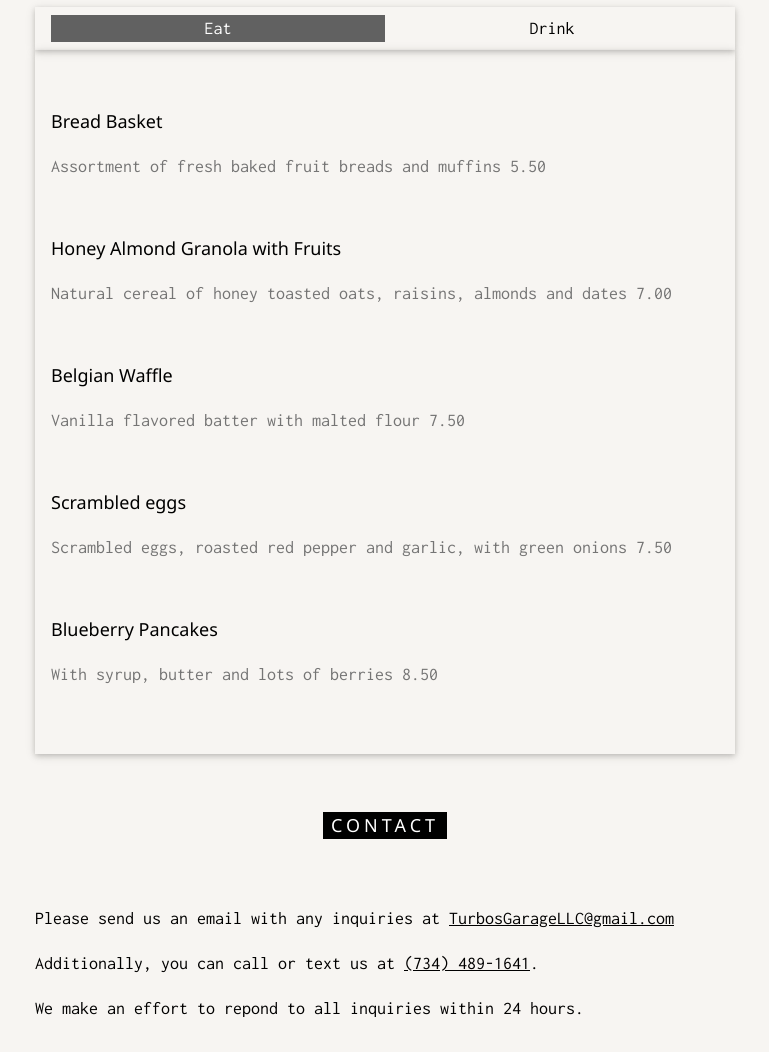
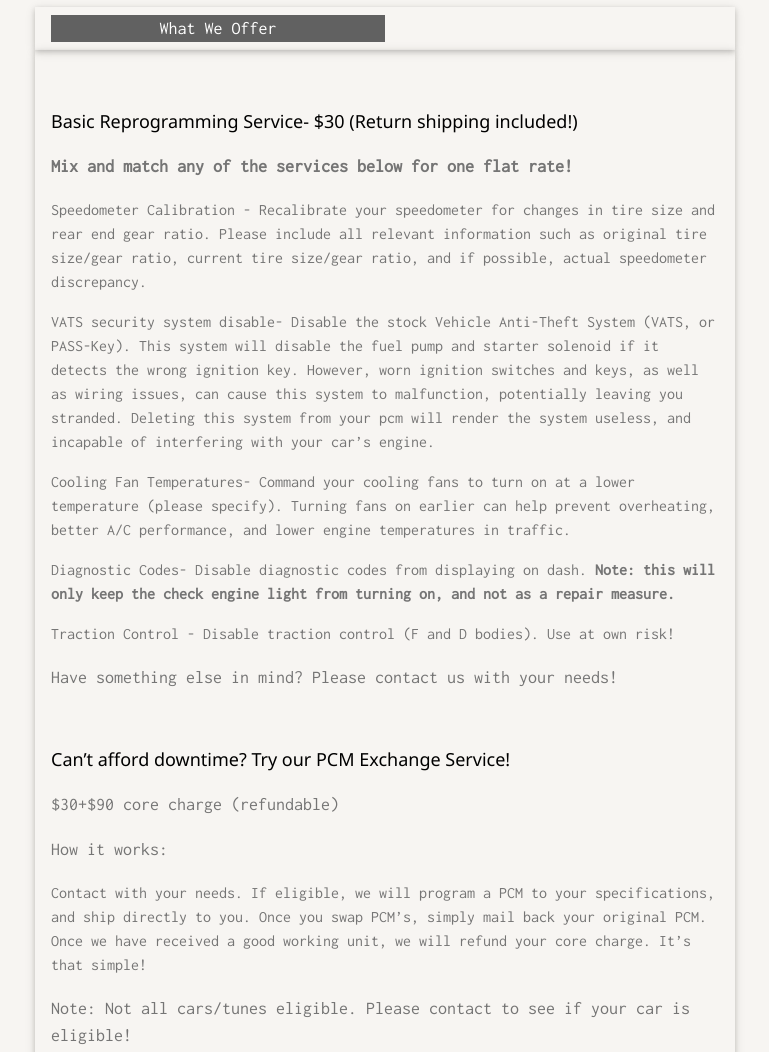
Before and after one commit to cmarzari/turbosgarage, a plain HTML site: page index.html in a window 1280 px wide. Shown: the part 1163-2215 px from the top of the page, without its empty margins (255-1024 px from the left). Drawn offline with nearby package versions, Linux system fonts and the light colour scheme.

Commit message:
ready for seployment

```diff
--- a/index.html
+++ b/index.html
@@ -32,6 +32,10 @@ body, html {
     background: black;
     padding: 10px;
 }
+
+.smaller{
+    font-size: 16px;
+}
 </style>
 <body>
 
@@ -56,7 +60,7 @@ body, html {
 <!-- Header with image -->
 <header class="bgimg w3-display-container w3-grayscale-min" id="home">
   <div class="w3-display-bottomleft w3-center w3-padding-large w3-hide-small">
-    <span class="w3-tag">Manchester, MI</span>
+    <span class="w3-tag">Based in Manchester, MI</span>
   </div>
   <div class="w3-display-middle w3-center">
     <span class="w3-text blue" style="font-size:120px">Turbo's<br>Garage</span>
@@ -90,31 +94,37 @@ body, html {
 
     <div class="w3-row w3-center w3-card w3-padding">
       <a href="javascript:void(0)" onclick="openMenu(event, 'Eat');" id="myLink">
-        <div class="w3-col s6 tablink">Eat</div>
+        <div class="w3-col s6 tablink">What We Offer</div>
       </a>
-      <a href="javascript:void(0)" onclick="openMenu(event, 'Drinks');">
+      <!-- <a href="javascript:void(0)" onclick="openMenu(event, 'Drinks');">
         <div class="w3-col s6 tablink">Drink</div>
-      </a>
+      </a> -->
     </div>
 
     <div id="Eat" class="w3-container menu w3-padding-48 w3-card">
-      <h5>Bread Basket</h5>
-      <p class="w3-text-grey">Assortment of fresh baked fruit breads and muffins 5.50</p><br>
+      <h5>Basic Reprogramming Service- $30 (Return shipping included!)</h5>
+      <p class="w3-text-grey"><b>Mix and match any of the services below for one flat rate!</b></p>
+      <p class="w3-text-grey smaller">Speedometer Calibration - Recalibrate your speedometer for changes in tire size and rear end gear ratio. Please include all relevant information such as original tire size/gear ratio, current tire size/gear ratio, and if possible, actual speedometer discrepancy. </p>
+      <p class="w3-text-grey smaller">VATS security system disable- Disable the stock Vehicle Anti-Theft System (VATS, or PASS-Key). This system will disable the fuel pump and starter solenoid if it detects the wrong ignition key. However, worn ignition switches and keys, as well as wiring issues, can cause this system to malfunction, potentially leaving you stranded. Deleting this system from your pcm will render the system useless, and incapable of interfering with your car’s engine. </p>
+      <p class="w3-text-grey smaller">Cooling Fan Temperatures- Command your cooling fans to turn on at a lower temperature (please specify). Turning fans on earlier can help prevent overheating, better A/C performance, and lower engine temperatures in traffic. </p>
+      <p class="w3-text-grey smaller">Diagnostic Codes- Disable diagnostic codes from displaying on dash. <b> Note: this will only keep the check engine light from turning on, and not as a repair measure. </b></p>
+      <p class="w3-text-grey smaller">Traction Control - Disable traction control (F and D bodies). Use at own risk!</p>
+      <p class="w3-text-grey">Have something else in mind? Please contact us with your needs!</p> <br>
 
-      <h5>Honey Almond Granola with Fruits</h5>
-      <p class="w3-text-grey">Natural cereal of honey toasted oats, raisins, almonds and dates 7.00</p><br>
+      <h5>Can’t afford downtime? Try our PCM Exchange Service!</h5>
+      <p class="w3-text-grey">$30+$90 core charge (refundable)</p>
+      <p class="w3-text-grey">How it works:</p>
+      <p class="w3-text-grey smaller">Contact with your needs. If eligible, we will program a PCM to your specifications, and ship directly to you. Once you swap PCM’s, simply mail back your original PCM. Once we have received a good working unit, we will refund your core charge. It’s that simple!</p>
+      <p class="w3-text-grey">Note: Not all cars/tunes eligible. Please contact to see if your car is eligible!</p><br>
 
-      <h5>Belgian Waffle</h5>
-      <p class="w3-text-grey">Vanilla flavored batter with malted flour 7.50</p><br>
+      <h5>Shipping</h5>
+      <p class="w3-text-grey">Customer is responsible for shipping costs to our facility. Return shipping is included in your programming price (Continental US only)!</p><br>
 
-      <h5>Scrambled eggs</h5>
-      <p class="w3-text-grey">Scrambled eggs, roasted red pepper and garlic, with green onions 7.50</p><br>
+      <h5>Other services available, please contact us at <a href="mailto: TurbosGarageLLC@gmail.com">TurbosGarageLLC@gmail.com</a></h5>
 
-      <h5>Blueberry Pancakes</h5>
-      <p class="w3-text-grey">With syrup, butter and lots of berries 8.50</p>
     </div>
 
-    <div id="Drinks" class="w3-container menu w3-padding-48 w3-card">
+    <!-- <div id="Drinks" class="w3-container menu w3-padding-48 w3-card">
       <h5>Coffee</h5>
       <p class="w3-text-grey">Regular coffee 2.50</p><br>
 
@@ -129,7 +139,7 @@ body, html {
 
       <h5>Soda</h5>
       <p class="w3-text-grey">Coke, Sprite, Fanta, etc. 2.50</p>
-    </div>
+    </div>   -->
     <!-- <img src="/w3images/coffeehouse2.jpg" style="width:100%;max-width:1000px;margin-top:32px;"> -->
   </div>
 </div>
```
